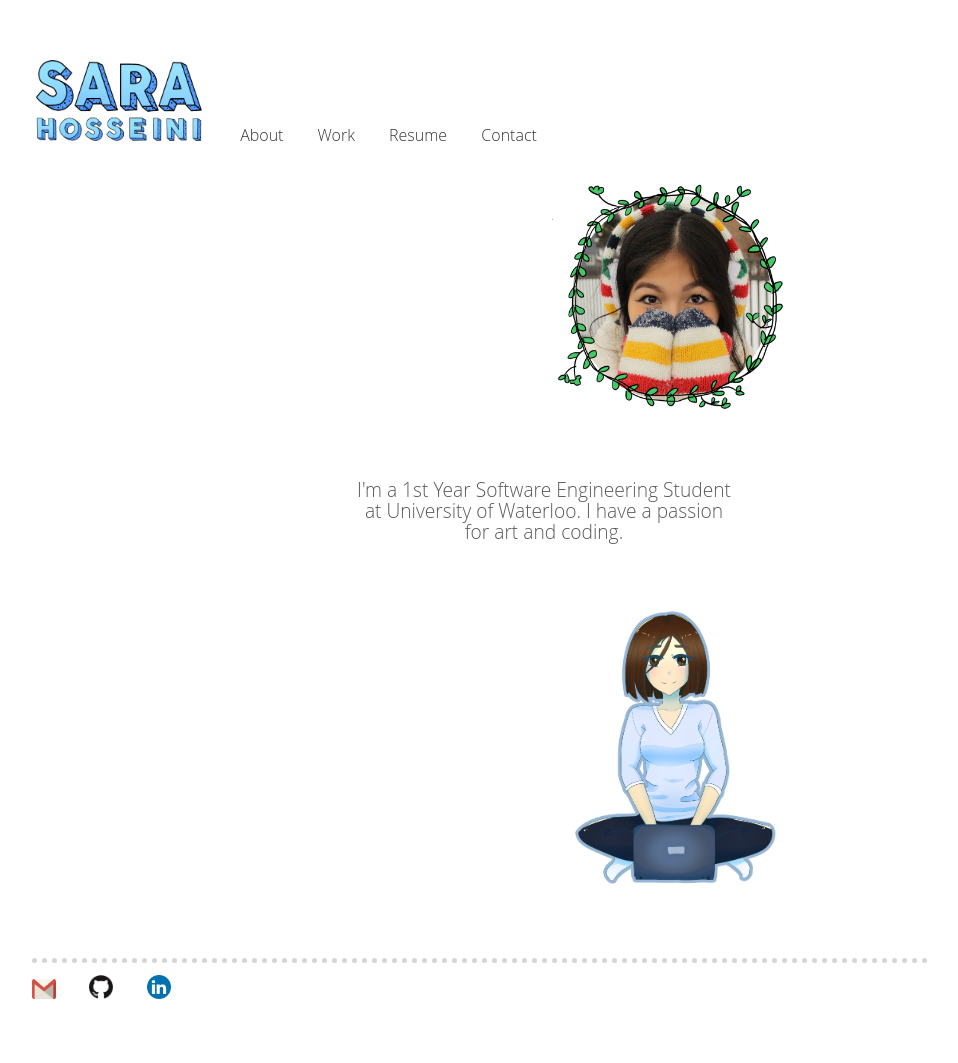
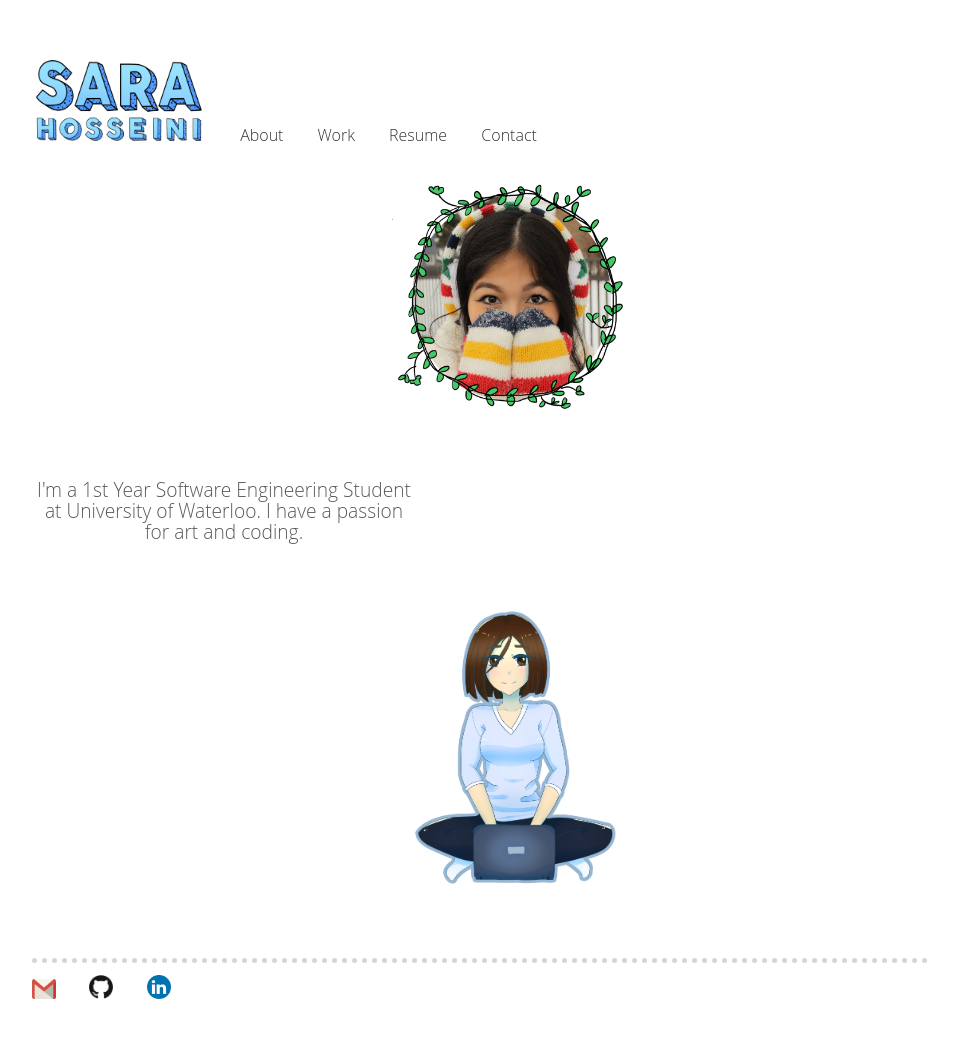
Before and after one commit to sarahoss/sarahoss.github.io, a Jekyll site: the page built from index.html, in a window 1280 px wide. Shown: the whole page, without its empty margins (160-1118 px from the left). Built offline with Jekyll 4.4.1, drawn with Linux system fonts in a browser that asks for light colours.

Commit message:
Update main.css

```diff
--- a/css/main.css
+++ b/css/main.css
@@ -3,8 +3,8 @@ body {
     width: 70%;
 }
 #aboutme{
-   margin-right: 320px;
-   margin-left: 320px;
+   /*margin-right: 320px;
+   margin-left: 320px;*/
    margin-top: 60px;
    margin-bottom: 60px;
    width: 20em;
@@ -37,8 +37,8 @@ h2 {
     color: #595959;
 }
 p {
-    margin-right: 160px;
-    margin-left: 160px;
+    /*margin-right: 160px;
+    margin-left: 160px;*/
     margin-top: 30px;
     margin-bottom: 60px;
     font-size: 1.2em;
```
